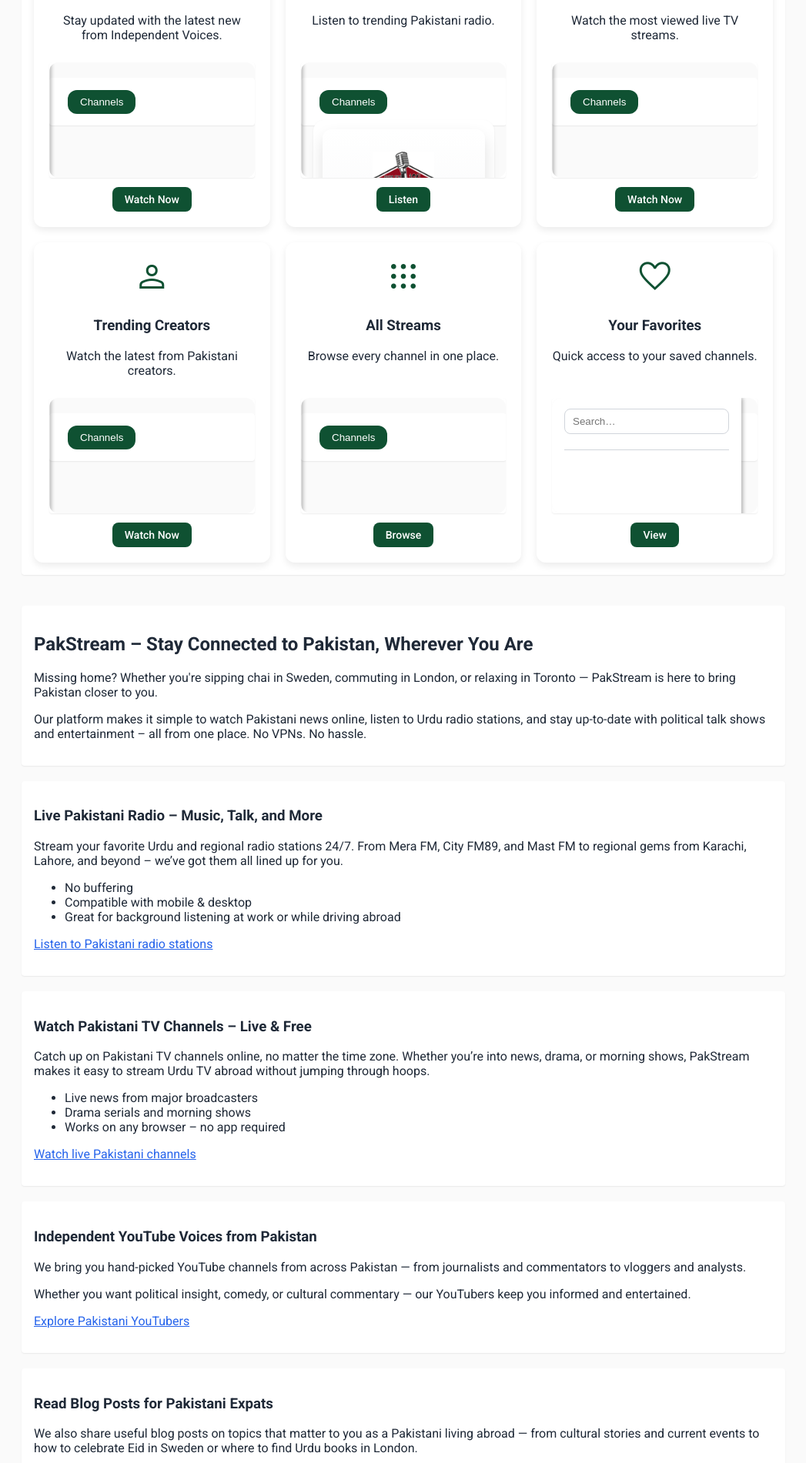
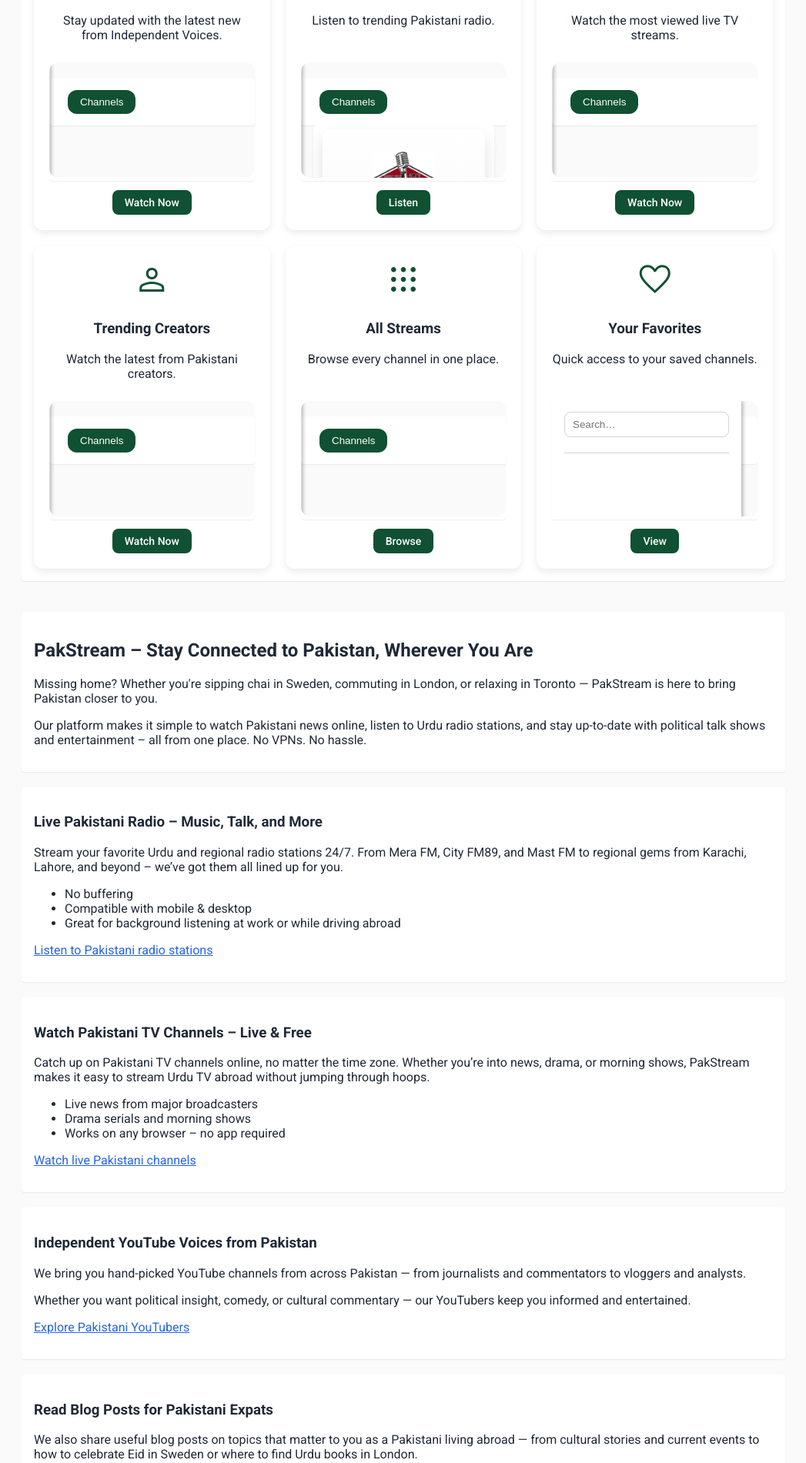
Before and after one commit to atifwaqar/pakstream, a Jekyll site: the page built from index.html, in a window 1280 px wide. Shown: the part 1341-3242 px from the top of the page at 77% size, without its empty margins (116-1163 px from the left). Built offline with Jekyll 4.4.1, drawn with Linux system fonts in a browser that asks for light colours; comment, search, counter and statistics services are not loaded.

Commit message:
Remove margin from home page embeds

```diff
--- a/css/style.css
+++ b/css/style.css
@@ -659,6 +659,16 @@ section {
 .video-list .video-item .video-meta {
   font-size: 0.875rem;
   color: var(--on-surface-variant);
+}
+
+/* Home page YouTube sections */
+.index-youtube-section {
+  display: block;
+  margin: 0 !important;
+  padding: 0;
+  border: 0;
+  aspect-ratio: 16 / 9;
+  height: auto;
 }
 
 /* Responsive behaviour for channel list */
--- a/index.html
+++ b/index.html
@@ -184,7 +184,7 @@ window.__PAKSTREAM_FLAGS = Object.assign(window.__PAKSTREAM_FLAGS || {}, {
       <span class="material-symbols-outlined">article</span>
       <h3>Free Press</h3>
       <p>Stay updated with the latest new from Independent Voices.</p>
-      <section class="youtube-section media-hub-section" style="padding: 0; margin: 0;">
+      <section class="index-youtube-section">
         <iframe class="media-hub-embed" src="/media-hub-embed.html?m=freepress&c=wajahatsaeedkhan&muted=1" title="PakStream Free Press" loading="lazy" allow="accelerometer; autoplay; clipboard-write; encrypted-media; gyroscope; picture-in-picture; web-share" allowfullscreen></iframe>
       </section>
       <a href="/media-hub.html?m=freepress&c=wajahatsaeedkhan" class="cta-btn">Watch Now</a>
@@ -193,7 +193,7 @@ window.__PAKSTREAM_FLAGS = Object.assign(window.__PAKSTREAM_FLAGS || {}, {
       <span class="material-symbols-outlined">radio</span>
       <h3>Popular Radio Stations</h3>
       <p>Listen to trending Pakistani radio.</p>
-      <section class="youtube-section media-hub-section" style="padding: 0; margin: 0;">
+      <section class="index-youtube-section">
         <iframe class="media-hub-embed" src="/media-hub-embed.html?m=radio&c=audio35&muted=1" title="PakStream Radio" loading="lazy" allow="accelerometer; autoplay; clipboard-write; encrypted-media; gyroscope; picture-in-picture; web-share" allowfullscreen></iframe>
       </section>
       <a href="/media-hub.html?m=radio&c=audio35" class="cta-btn">Listen</a>
@@ -202,7 +202,7 @@ window.__PAKSTREAM_FLAGS = Object.assign(window.__PAKSTREAM_FLAGS || {}, {
       <span class="material-symbols-outlined">live_tv</span>
       <h3>Live TV Channels</h3>
       <p>Watch the most viewed live TV streams.</p>
-      <section class="youtube-section media-hub-section" style="padding: 0; margin: 0;">
+      <section class="index-youtube-section">
         <iframe class="media-hub-embed" src="/media-hub-embed.html?m=tv&c=geo&muted=1" title="PakStream Live TV" loading="lazy" allow="accelerometer; autoplay; clipboard-write; encrypted-media; gyroscope; picture-in-picture; web-share" allowfullscreen></iframe>
       </section>
       <a href="/media-hub.html?m=tv&c=24news" class="cta-btn">Watch Now</a>
@@ -211,7 +211,7 @@ window.__PAKSTREAM_FLAGS = Object.assign(window.__PAKSTREAM_FLAGS || {}, {
       <span class="material-symbols-outlined">person</span>
       <h3>Trending Creators</h3>
       <p>Watch the latest from Pakistani creators.</p>
-      <section class="youtube-section media-hub-section" style="padding: 0; margin: 0;">
+      <section class="index-youtube-section">
         <iframe class="media-hub-embed" src="/media-hub-embed.html?m=creator&c=zeeshanusmani&muted=1" title="PakStream Creators" loading="lazy" allow="accelerometer; autoplay; clipboard-write; encrypted-media; gyroscope; picture-in-picture; web-share" allowfullscreen></iframe>
       </section>
       <a href="/media-hub.html?m=creator&c=zeeshanusmani" class="cta-btn">Watch Now</a>
@@ -220,7 +220,7 @@ window.__PAKSTREAM_FLAGS = Object.assign(window.__PAKSTREAM_FLAGS || {}, {
       <span class="material-symbols-outlined">apps</span>
       <h3>All Streams</h3>
       <p>Browse every channel in one place.</p>
-      <section class="youtube-section media-hub-section" style="padding: 0; margin: 0;">
+      <section class="index-youtube-section">
         <iframe class="media-hub-embed" src="/media-hub-embed.html?m=all&c=geo&muted=1" title="PakStream Media Hub" loading="lazy" allow="accelerometer; autoplay; clipboard-write; encrypted-media; gyroscope; picture-in-picture; web-share" allowfullscreen></iframe>
       </section>
       <a href="/media-hub.html?m=all&c=geo" class="cta-btn">Browse</a>
@@ -229,7 +229,7 @@ window.__PAKSTREAM_FLAGS = Object.assign(window.__PAKSTREAM_FLAGS || {}, {
       <span class="material-symbols-outlined">favorite</span>
       <h3>Your Favorites</h3>
       <p>Quick access to your saved channels.</p>
-      <section class="youtube-section media-hub-section" style="padding: 0; margin: 0;">
+      <section class="index-youtube-section">
         <iframe class="media-hub-embed" src="/media-hub-embed.html?m=favorites&c=wajahatsaeedkhan&muted=1" title="PakStream Favorites" loading="lazy" allow="accelerometer; autoplay; clipboard-write; encrypted-media; gyroscope; picture-in-picture; web-share" allowfullscreen></iframe>
       </section>
       <a href="/media-hub.html?m=favorites&c=wajahatsaeedkhan" class="cta-btn">View</a>
```
